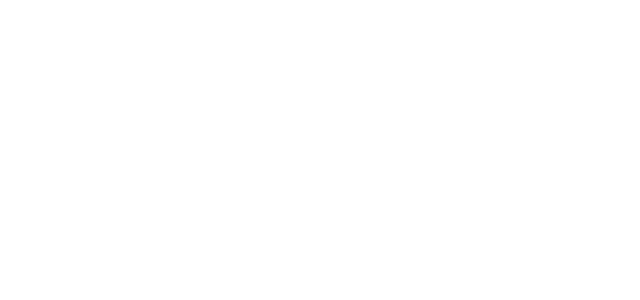
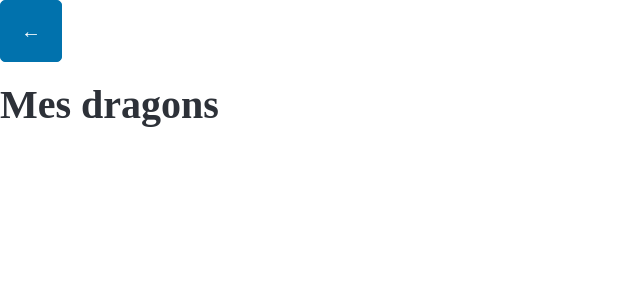
Before and after one commit to sarah-sdk/dragons-league, a React (Vite) app in the folder client/: page / in a window 1280 px wide. Shown: the top 300 px of the page, without its empty margins (0-640 px from the left). Built offline with nearby package versions, Linux system fonts and the light colour scheme; a web font is replaced by a local one.

Commit message:
structure project

```diff
--- a/client/src/App.tsx
+++ b/client/src/App.tsx
@@ -1,9 +1,16 @@
 import "@picocss/pico/css/pico.min.css";
 import "./App.css";
 import { Outlet } from "react-router-dom";
+import NavBar from "./components/NavBar/NavBar";
+import AllDragons from "./pages/AllDragons/AllDragons";
 
 function App() {
-  return <Outlet />;
+  return (
+    <>
+      <NavBar />
+      {location.pathname === "/" ? <AllDragons /> : <Outlet />}
+    </>
+  );
 }
 
 export default App;
--- /dev/null
+++ b/client/src/components/NavBar/NavBar.tsx
@@ -0,0 +1,12 @@
+import { useNavigate } from "react-router-dom";
+
+export default function NavBar() {
+  const navigate = useNavigate();
+  return (
+    <header>
+      <button type="button" onClick={() => navigate(-1)}>
+        ←
+      </button>
+    </header>
+  );
+}
--- a/client/src/main.tsx
+++ b/client/src/main.tsx
@@ -26,9 +26,9 @@
     path: "/", // The root path
     element: <App />, // Renders the App component for the home page
     children: [
-      { path: "/adopt-dragon", element: <AdoptDragon /> },
+      { path: "adopt-dragon", element: <AdoptDragon /> },
       {
-        path: "/dragon-details",
+        path: "dragon-details/:name",
         element: <DragonDetails />,
       },
       {
```
